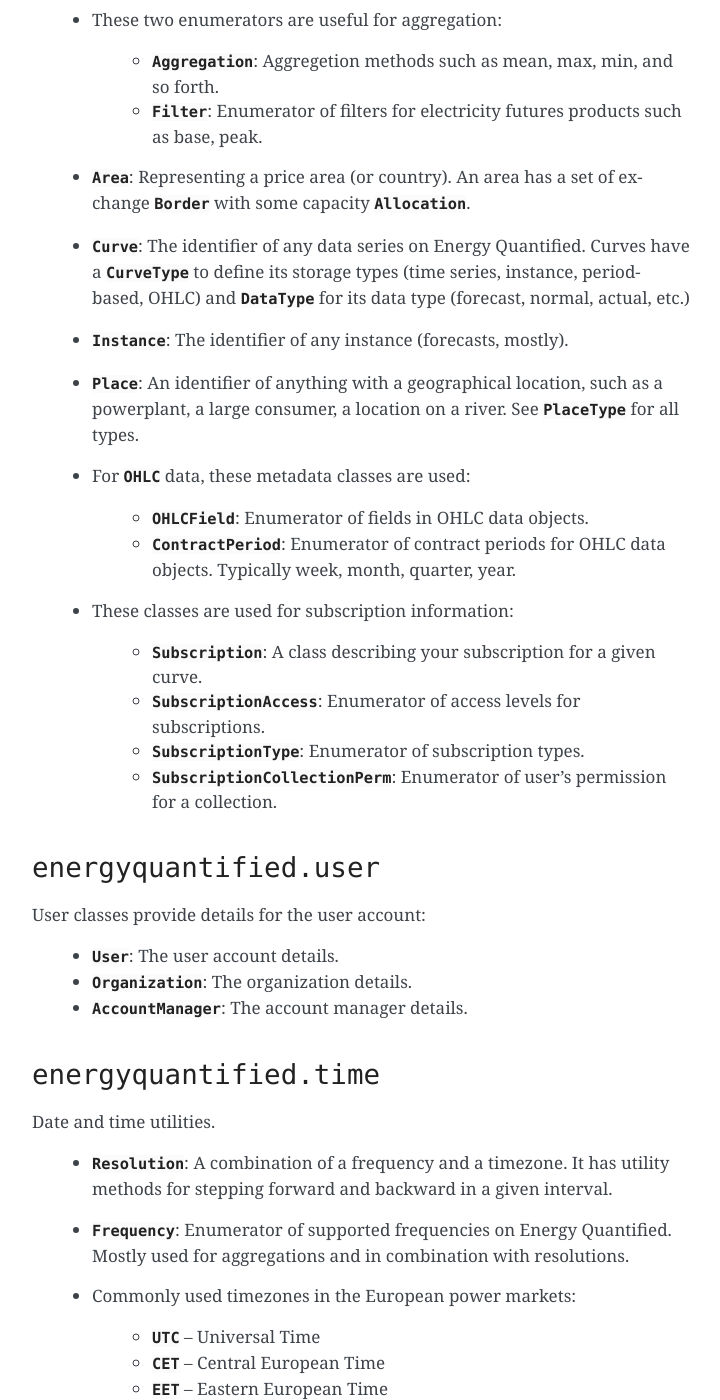
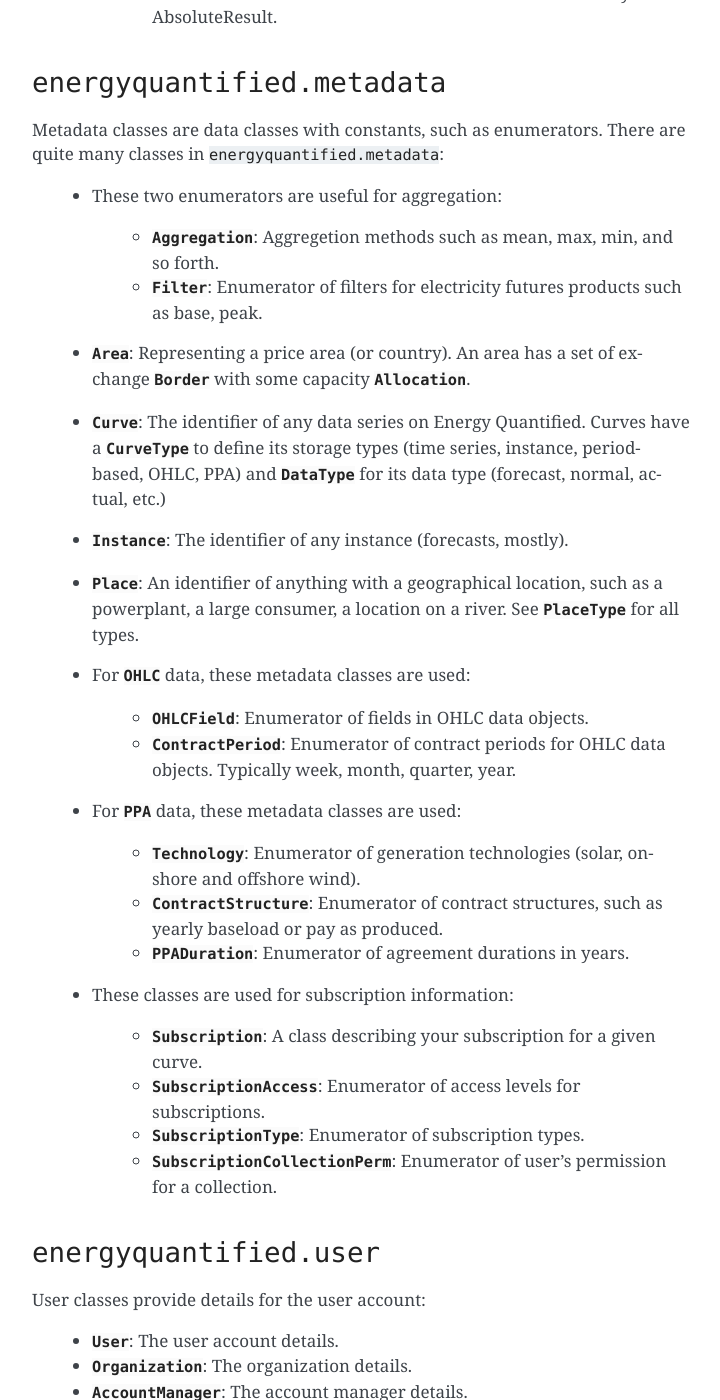
Before and after one commit to energyquantified/eq-python-client, a Sphinx documentation site: the page built from docs/reference/packages.rst, in a window 1280 px wide and 1400 px high, scrolled down 1573 px. Shown: the whole window, without its empty margins (388-1108 px from the left). Built offline with Sphinx 7.4.7, drawn with Linux system fonts in a browser that asks for light colours; some of the changed text lies outside the part shown.

Commit message:
docs(ppa): docs for PPAs

```diff
--- a/docs/index.rst
+++ b/docs/index.rst
@@ -54,6 +54,7 @@
 - Forecasts- and time series data
 - Period-based data
 - OHLC data with SRMC calculations
+- Power purchase agreement (PPA) prices
 - Shows your subscription for each data series
 - Support for timezones, resolutions, aggregations and unit conversions
 - Easy-to-use filters for issue dates and forecast types
@@ -97,6 +98,7 @@
    userguide/period-instances
    userguide/ohlc
    userguide/trades
+   userguide/ppa
    userguide/srmc
    userguide/pandas
    userguide/polars
--- a/docs/reference/packages.rst
+++ b/docs/reference/packages.rst
@@ -55,6 +55,15 @@
    :py:class:`TradeOHLC <energyquantified.data.TradeOHLC>` objects and its
    contract is a :py:class:`TradeContract <energyquantified.data.TradeContract>`.
 
+ * :py:class:`PPA <energyquantified.data.PPA>`: A data class for a single
+   power purchase agreement (PPA) price. PPA objects has a reference to:
+
+    * :py:class:`PPAProduct <energyquantified.data.PPAProduct>`: A description
+      of the agreement (technology, contract structure, delivery and duration).
+
+ * :py:class:`PPAList <energyquantified.data.PPAList>`: A list of PPA data
+   objects.
+
  * :py:class:`SRMC <energyquantified.data.SRMC>`: The server response from
    an short-run marginal cost (SRMC) calculation. It has multiple attributes,
    most are defined and used elsewhere. But it has one that is specific for
@@ -93,7 +102,7 @@
  * :py:class:`Curve <energyquantified.metadata.Curve>`: The identifier of any
    data series on Energy Quantified. Curves have a
    :py:class:`CurveType <energyquantified.metadata.CurveType>` to define its
-   storage types (time series, instance, period-based, OHLC) and
+   storage types (time series, instance, period-based, OHLC, PPA) and
    :py:class:`DataType <energyquantified.metadata.DataType>` for its data type
    (forecast, normal, actual, etc.)
 
@@ -113,6 +122,17 @@
     * :py:class:`ContractPeriod <energyquantified.metadata.ContractPeriod>`:
       Enumerator of contract periods for OHLC data objects. Typically week, month,
       quarter, year.
+
+ * For :py:class:`PPA <energyquantified.data.PPA>` data, these metadata classes
+   are used:
+
+    * :py:class:`Technology <energyquantified.metadata.Technology>`: Enumerator
+      of generation technologies (solar, onshore and offshore wind).
+    * :py:class:`ContractStructure <energyquantified.metadata.ContractStructure>`:
+      Enumerator of contract structures, such as yearly baseload or pay as
+      produced.
+    * :py:class:`PPADuration <energyquantified.metadata.PPADuration>`:
+      Enumerator of agreement durations in years.
 
  * These classes are used for subscription information:
 
--- a/docs/userguide/push-feed.rst
+++ b/docs/userguide/push-feed.rst
@@ -587,8 +587,9 @@
             print("Updated data:", data)
 
 The data loaded can either be a :py:class:`~energyquantified.data.Timeseries`, a
-:py:class:`~energyquantified.data.Periodseries`, an :py:class:`~energyquantified.data.OHLCList`
-or a :py:class:`~energyquantified.data.TradeOHLCSeriesList`, depending on the
+:py:class:`~energyquantified.data.Periodseries`, an :py:class:`~energyquantified.data.OHLCList`,
+a :py:class:`~energyquantified.data.TradeOHLCSeriesList` or a
+:py:class:`~energyquantified.data.PPAList`, depending on the
 :py:attr:`CurveUpdateEvent.curve <energyquantified.events.CurveUpdateEvent.curve>`'s
 curve type.
 
```
Also changed, not shown: docs/reference/reference.rst (+39 -1 lines), docs/userguide/ppa.rst (added, +184 -0 lines), docs/userguide/terminology.rst (+13 -0 lines).
